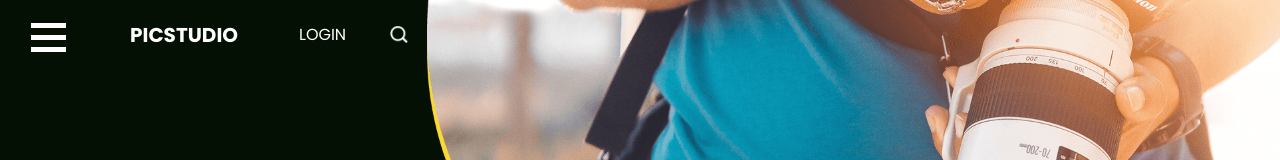
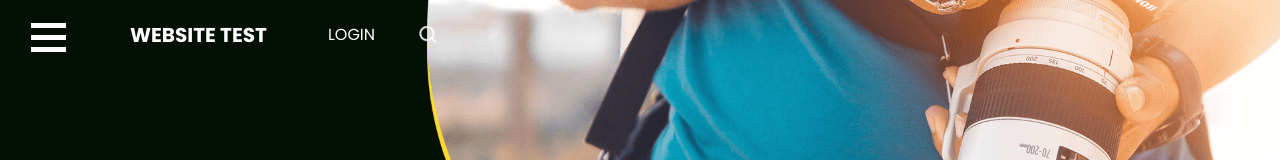
Before and after one commit to ganeshallu/Ansible-jenkins, a plain HTML site: page index.html in a window 1280 px wide. Shown: the top 160 px of the page. Drawn offline with nearby package versions, Linux system fonts and the light colour scheme.

Commit message:
Update index.html

```diff
--- a/index.html
+++ b/index.html
@@ -53,7 +53,7 @@
             </div>
             <a class="navbar-brand" href="index.html">
               <span>
-                Picstudio
+                Website test
               </span>
             </a>
             <div class="user_option">
```
